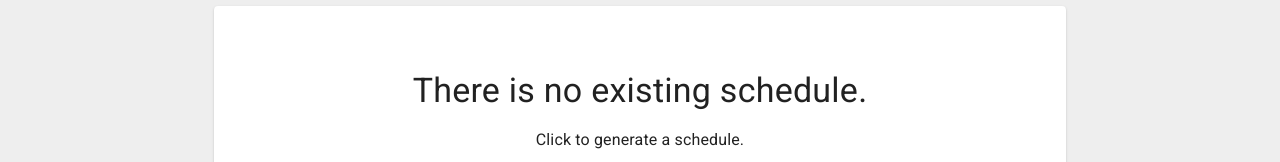
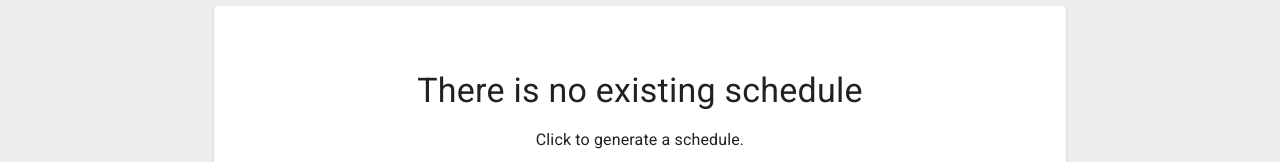
Before and after one commit to SENG-499-Company-3/frontend, a Next.js app: page / in a window 1280 px wide. Shown: the part 228-390 px from the top of the page. Built offline with nearby package versions, Linux system fonts and the light colour scheme; no server answers.

Commit message:
Punctuation

```diff
--- a/src/pages/index.tsx
+++ b/src/pages/index.tsx
@@ -172,7 +172,7 @@ const HomePage = () => {
                 <PageContent>
                     <Container maxWidth='md'>
                         <Paper sx={{ p: 8, textAlign: 'center' }}>
-                            <Typography variant='h4' mb={2}>There is no existing schedule.</Typography>
+                            <Typography variant='h4' mb={2}>There is no existing schedule</Typography>
                             <Typography variant='body1' mb={2}>Click to generate a schedule.</Typography>
                             <LoadingButton
                                 variant='contained'
```
